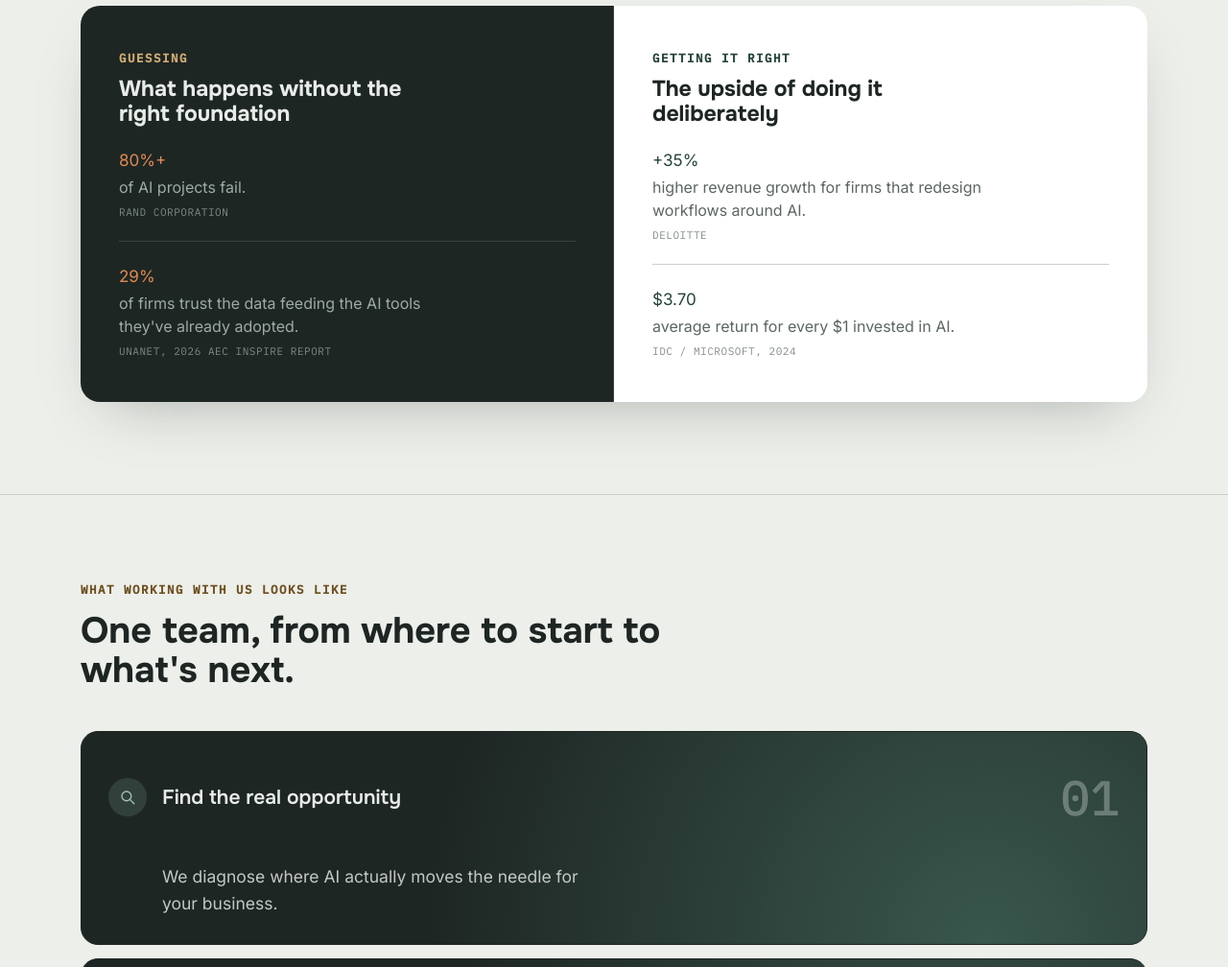
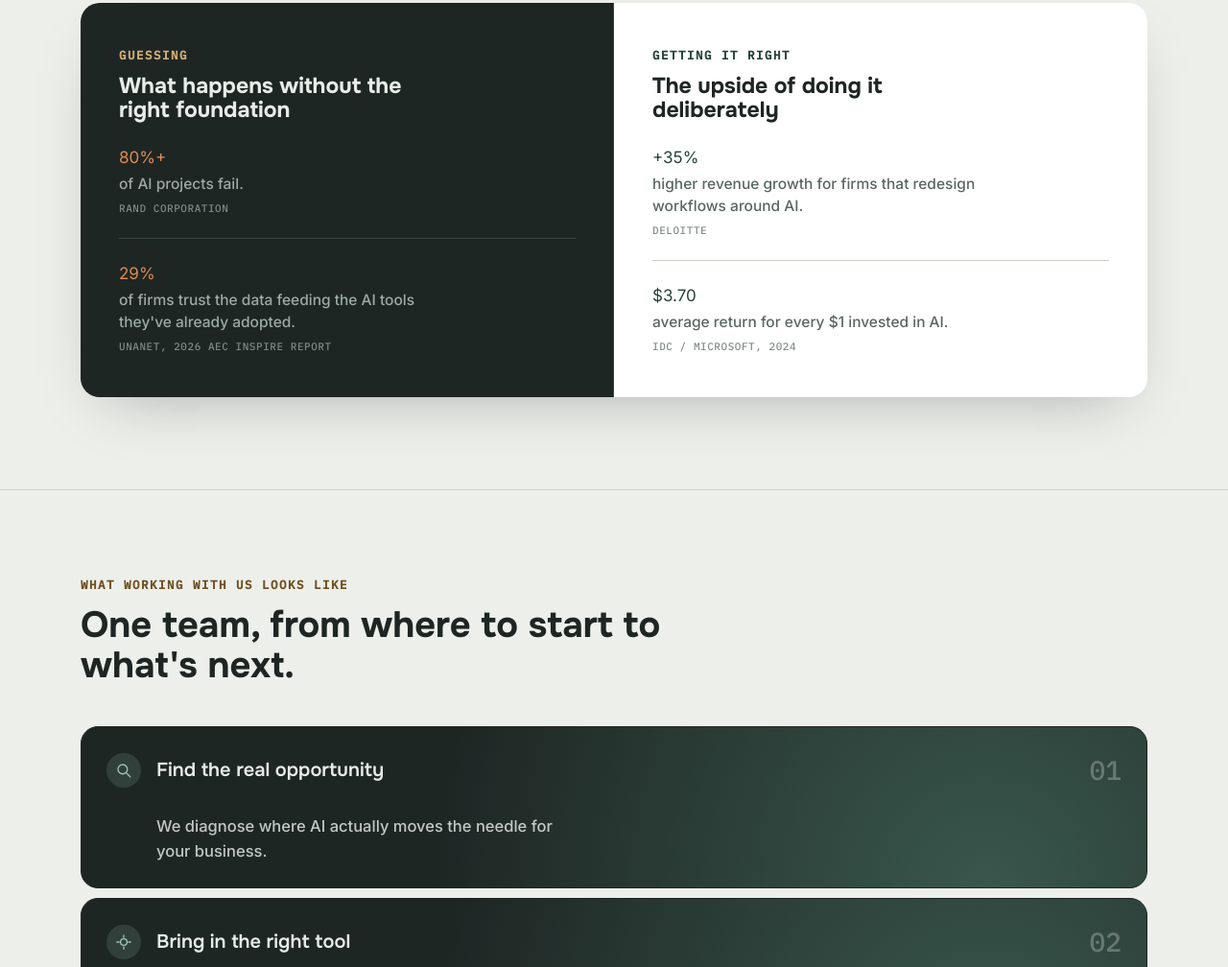
Before and after one commit to trezaie/OIP-Website, a website: page public/index.html in a window 1280 px wide. Shown: the part 1636-2644 px from the top of the page at 96% size. Drawn offline with nearby package versions, Linux system fonts and the light colour scheme; files that its build step writes are made by us from their sources.

Commit message:
Fix approach-steps stacking dark permanently (only current card highlights now); dial back numeral size; give card body text real weight/substance instead of just bigger size

```diff
--- a/public/index.html
+++ b/public/index.html
@@ -256,12 +256,12 @@
 
   /* ===== Cuberto-style scroll-reveal accordion (replaces the badge/path
      timeline). Each row is a plain light collapsed strip (icon + title +
-     number); once it scrolls into view it fills to our ink color, a
-     brand-colored glow fades in behind it, and its description reveals
+     number); whichever one is currently in view fills to our ink color,
+     a brand-colored glow fades in behind it, and its description reveals
      via a CSS Grid 0fr->1fr row-height animation (the same trick Cuberto
-     uses) instead of JS height measurement. It stays filled once
-     triggered -- it does not collapse back on scroll-out. ===== */
-  .steps{margin-top:40px;display:flex;flex-direction:column;gap:14px;}
+     uses) instead of JS height measurement -- only ever one step dark at
+     a time, not an accumulating stack of them. ===== */
+  .steps{margin-top:40px;display:flex;flex-direction:column;gap:10px;}
   .step{position:relative;border-radius:18px;overflow:hidden;isolation:isolate;
     background:var(--card);border:1px solid var(--line);
     transition:background .6s ease,border-color .6s ease;}
@@ -270,14 +270,14 @@
     background:radial-gradient(circle at 85% 100%, var(--euc) 0%, transparent 60%);
     transition:opacity .8s ease .1s;}
   .step.in .step-glow{opacity:.55;}
-  .step-head{position:relative;z-index:1;display:flex;align-items:center;gap:16px;padding:26px 28px;}
+  .step-head{position:relative;z-index:1;display:flex;align-items:center;gap:16px;padding:22px 26px;}
   /* A real quiet numeral, not a tiny label -- on a wide desktop card the
      old 13px "01" just left the whole right half of the row empty.
      Sized up on desktop only (see min-width:901px below); mobile keeps
      the original small label, where the card is already narrow. */
   .step-num{margin-left:auto;font-family:var(--mono);font-weight:500;font-size:13px;color:var(--text-muted);opacity:.6;transition:color .6s ease;}
   .step.in .step-num{color:var(--on-ink-muted);}
-  .step-icon{width:40px;height:40px;border-radius:50%;background:var(--paper);color:var(--euc-deep);
+  .step-icon{width:36px;height:36px;border-radius:50%;background:var(--paper);color:var(--euc-deep);
     display:flex;align-items:center;justify-content:center;flex:none;transition:background .6s ease,color .6s ease;}
   .step-icon svg{width:18px;height:18px;}
   .step.in .step-icon{background:rgba(157,196,179,.16);color:var(--euc-bright);}
@@ -288,7 +288,7 @@
     transition:grid-template-rows .7s cubic-bezier(.3,.7,.3,1);}
   .step.in .step-accordion{grid-template-rows:1fr;}
   .step-content{overflow:hidden;}
-  .step-text{padding:0 28px 28px 84px;font-size:16px;line-height:1.6;color:var(--text-muted);margin:0;max-width:52ch;
+  .step-text{padding:0 26px 24px 78px;font-size:16px;line-height:1.6;color:var(--text-muted);margin:0;max-width:52ch;
     opacity:0;transform:translateY(6px);transition:opacity .5s ease .15s,transform .5s ease .15s;}
   .step.in .step-text{opacity:1;transform:none;color:rgba(232,236,232,.82);}
 
@@ -436,14 +436,22 @@
      card actually has. Bumps body text in the fit-check, split-panel,
      approach-step and team cards; mobile sizes above are untouched. */
   @media(min-width:901px){
-    .fit-check p{font-size:15.5px;}
-    .why-lbl{font-size:16px;}
+    /* Size alone didn't fix "feels small" -- these were reading thin
+       (regular weight, muted color) next to bolder neighbors, not
+       literally undersized. Weight is doing most of the work here, the
+       size bumps are modest on top of that. */
+    .fit-check p{font-size:15px;font-weight:500;}
+    .why-lbl{font-size:15.5px;font-weight:500;}
     .why-src{font-size:11px;}
-    .person p{font-size:15.5px;}
-    .step-title{font-size:21px;}
-    .step-text{font-size:17.5px;}
-    .step-num{font-size:clamp(34px,4vw,54px);opacity:.3;}
-    .step.in .step-num{opacity:.55;}
+    .person p{font-size:15px;font-weight:500;}
+    .step-title{font-size:20px;}
+    .step-text{font-size:16.5px;font-weight:500;}
+    /* Dialed back from an earlier pass that overcorrected -- a numeral
+       this large on all five stacked cards was a real contributor to
+       the section feeling heavy, on top of the stacking-dark bug fixed
+       above. Present, not dominant. */
+    .step-num{font-size:clamp(22px,2.4vw,28px);opacity:.35;}
+    .step.in .step-num{opacity:.5;}
   }
   @media(max-width:1100px){
     .nav-links{display:none;}
@@ -863,21 +871,16 @@
   var steps = document.querySelectorAll('[data-step]');
   if(!steps.length) return;
   if('IntersectionObserver' in window){
-    /* Steps only collapse back when scrolling up (back toward the top
-       of the page) and a step scrolls out the bottom -- continuing to
-       scroll down past a step (it exits the top, on the way to later
-       content) leaves it expanded instead of resetting it. */
-    var lastY = window.scrollY;
-    var scrollDir = 'down';
-    window.addEventListener('scroll', function(){
-      var y = window.scrollY;
-      if(y !== lastY){ scrollDir = y < lastY ? 'up' : 'down'; lastY = y; }
-    }, {passive:true});
-
+    /* Only the step currently in view goes dark -- toggled both ways by
+       intersection, not just added and left on scroll-down. The earlier
+       version only ever removed 'in' when scrolling back up, so reading
+       straight down the list left every step dark at once: five stacked
+       near-black blocks competing for attention instead of one at a
+       time. A real accordion highlights the current item, not every
+       item you've already passed. */
     var stepIo = new IntersectionObserver(function(es){
       es.forEach(function(e){
-        if(e.isIntersecting){ e.target.classList.add('in'); }
-        else if(scrollDir === 'up'){ e.target.classList.remove('in'); }
+        e.target.classList.toggle('in', e.isIntersecting);
       });
     },{threshold:0.35});
     steps.forEach(function(el){ stepIo.observe(el); });
```
